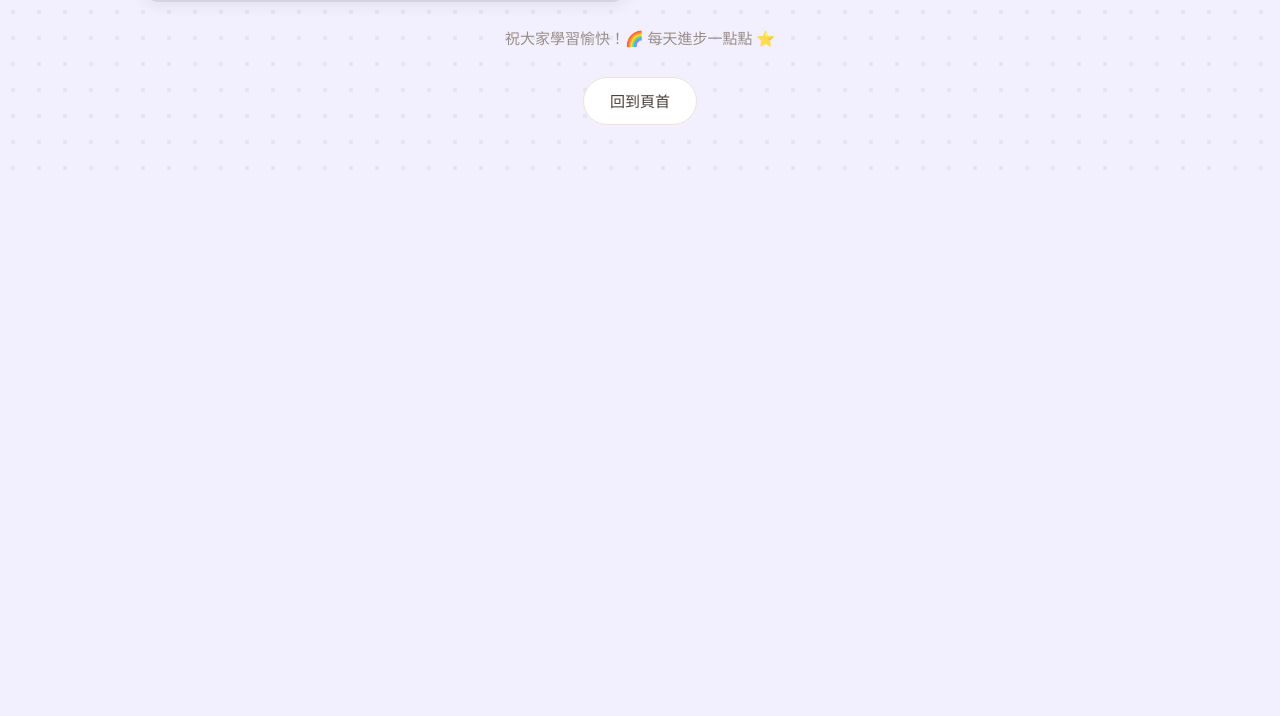
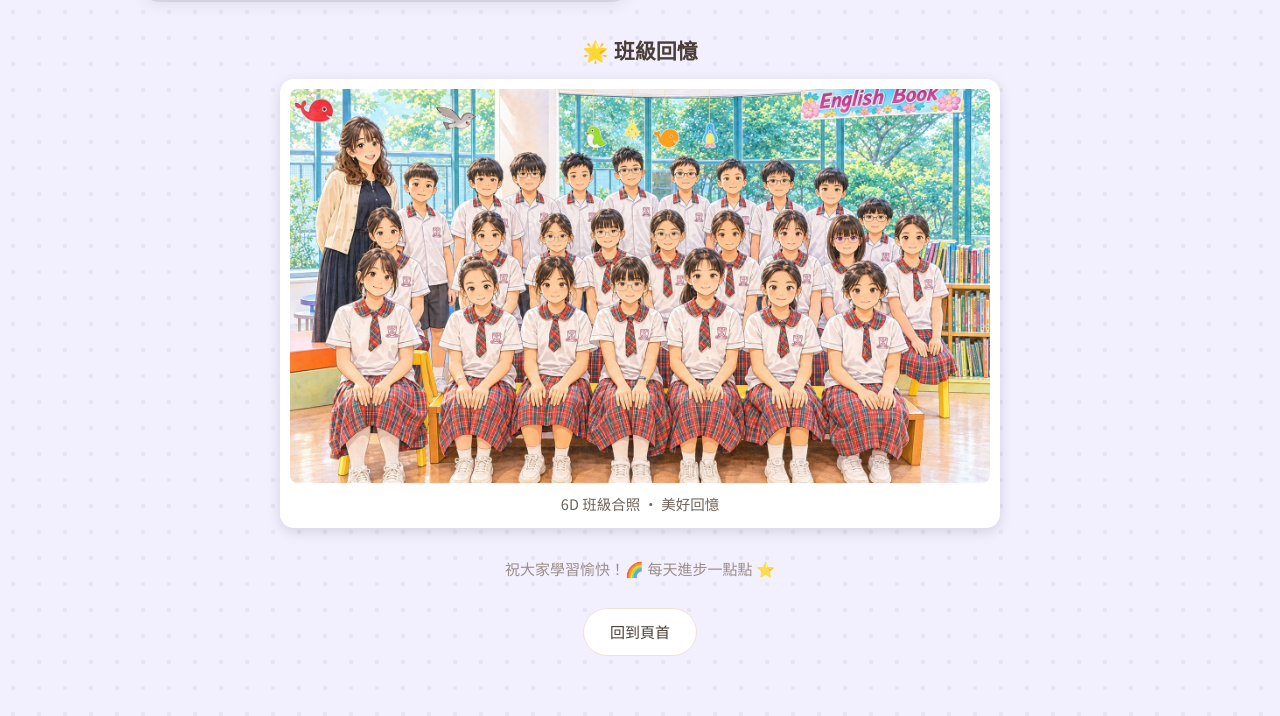
Before and after one commit to ProEil/6d-link-portal, a plain HTML site: page index.html in a window 1280 px wide. Shown: the part 2237-2953 px from the top of the page. Before the commit the page ends 2422 px from the top, so only its background shows below. Drawn offline with Linux system fonts and the light colour scheme; a web font is replaced by a local one.

Commit message:
更新學習網站內容 2026-11-26T12:47:55.715Z

```diff
--- a/index.html
+++ b/index.html
@@ -180,6 +180,15 @@
   .cards .empty { border: 2px dashed var(--border); border-radius: 16px; padding: 18px; text-align: center; }
   .noresult { text-align: center; color: var(--ink-soft); padding: 30px 20px; }
   .totop { margin-top: 14px; min-height: 48px; padding: 8px 26px; border-radius: 26px; border: 1.5px solid var(--border); background: var(--surface); color: var(--ink); font-family: var(--font-body); font-size: 15px; cursor: pointer; }
+
+  .memory { max-width: 760px; margin: 38px auto 0; padding: 0 20px; text-align: center; }
+  .memory h2 { font-family: var(--font-display); font-size: 21px; margin: 0; color: var(--ink); }
+  .photo-frame { margin: 14px 0 0; padding: 10px 10px 14px; background: #fff; border-radius: 14px; box-shadow: 0 4px 14px rgba(0,0,0,.12); }
+  .photo-btn { display: block; width: 100%; padding: 0; border: none; background: none; cursor: zoom-in; }
+  .photo-btn img { width: 100%; height: auto; border-radius: 8px; }
+  .photo-frame figcaption { padding-top: 10px; font-size: 14.5px; color: #6F625A; }
+  .lightbox { position: fixed; inset: 0; z-index: 100; display: flex; align-items: center; justify-content: center; background: rgba(0,0,0,.88); cursor: zoom-out; padding: 10px; }
+  .lightbox img { max-width: 100%; max-height: 100%; border-radius: 6px; }
 </style>
 </head>
 <body>
@@ -211,6 +220,15 @@
   <nav class="jumprow" id="jumprow"></nav>
   <div id="sections"></div>
   <p class="noresult" id="noResult" hidden>暫時找不到相關資源，請試試其他關鍵字。</p>
+
+  <section class="memory" id="memory" hidden>
+    <h2>🌟 班級回憶</h2>
+    <figure class="photo-frame">
+      <button type="button" class="photo-btn" id="photoBtn" aria-label="放大班相"><img id="classPhoto" alt="班級合照"></button>
+      <figcaption id="photoCaption"></figcaption>
+    </figure>
+  </section>
+  <div class="lightbox" id="lightbox" hidden><img id="lightboxImg" alt="班級合照"></div>
 
   <p class="footer-note">祝大家學習愉快！🌈 每天進步一點點 ⭐</p>
   <div style="text-align:center"><button class="totop" id="toTop" type="button">回到頁首</button></div>
@@ -407,6 +425,16 @@
   };
   var themeKey = THEMES[state.theme] ? state.theme : "meadow";
   document.documentElement.setAttribute("data-portal-theme", themeKey);
+  if (state.photo) {
+    var memory = document.getElementById("memory"), photo = document.getElementById("classPhoto");
+    photo.onerror = function () { memory.hidden = true; };
+    photo.onload = function () { memory.hidden = false; };
+    photo.src = state.photo;
+    document.getElementById("photoCaption").textContent = state.photoCaption || "";
+    var box = document.getElementById("lightbox");
+    document.getElementById("photoBtn").addEventListener("click", function () { document.getElementById("lightboxImg").src = state.photo; box.hidden = false; });
+    box.addEventListener("click", function () { box.hidden = true; });
+  }
   THEMES[themeKey].ground.forEach(function (e) { document.getElementById("groundDecor").appendChild(el("span", null, e)); });
   THEMES[themeKey].sky.forEach(function (e, i) {
     var f = el("span", "float", e);
```
